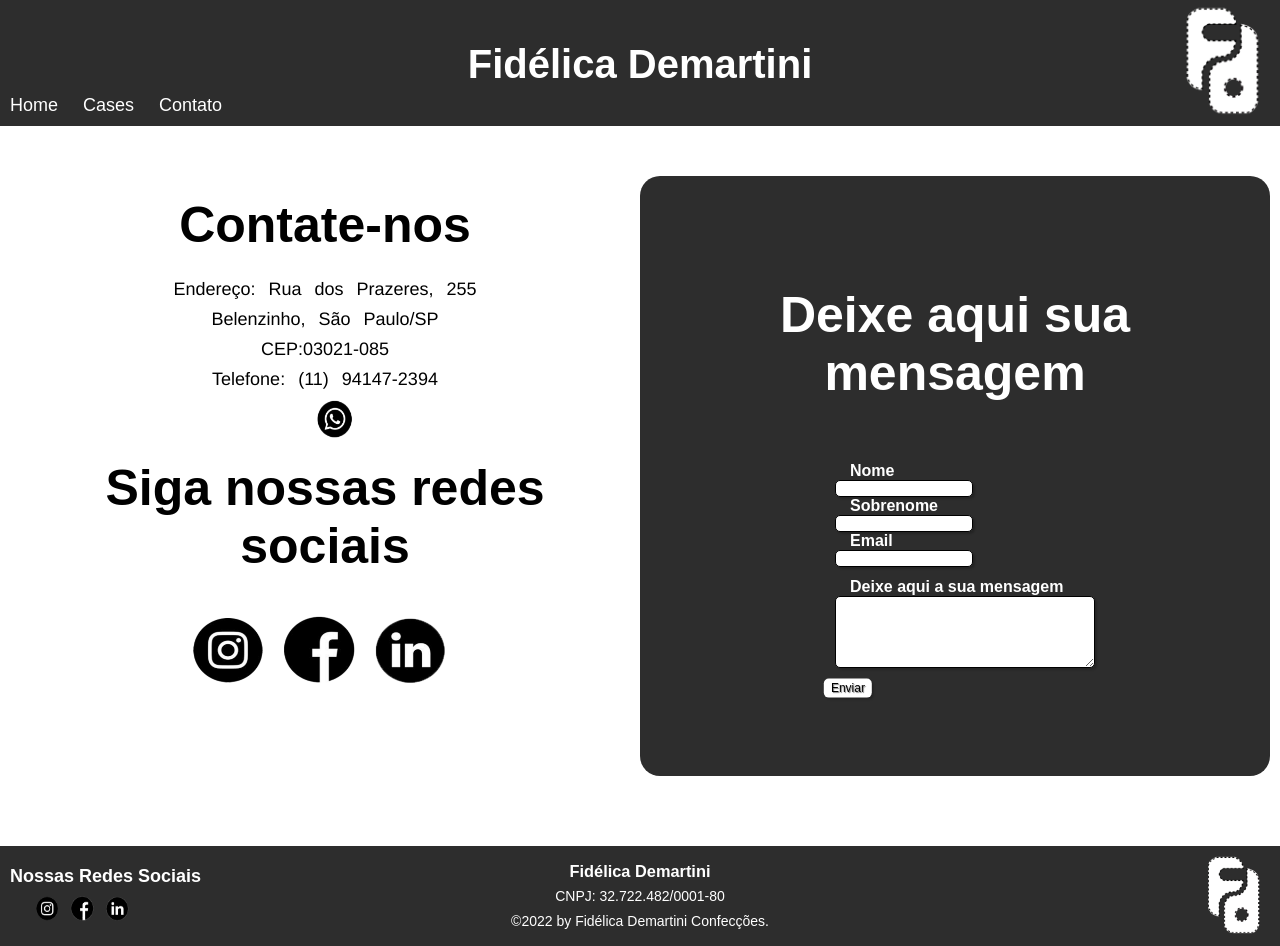
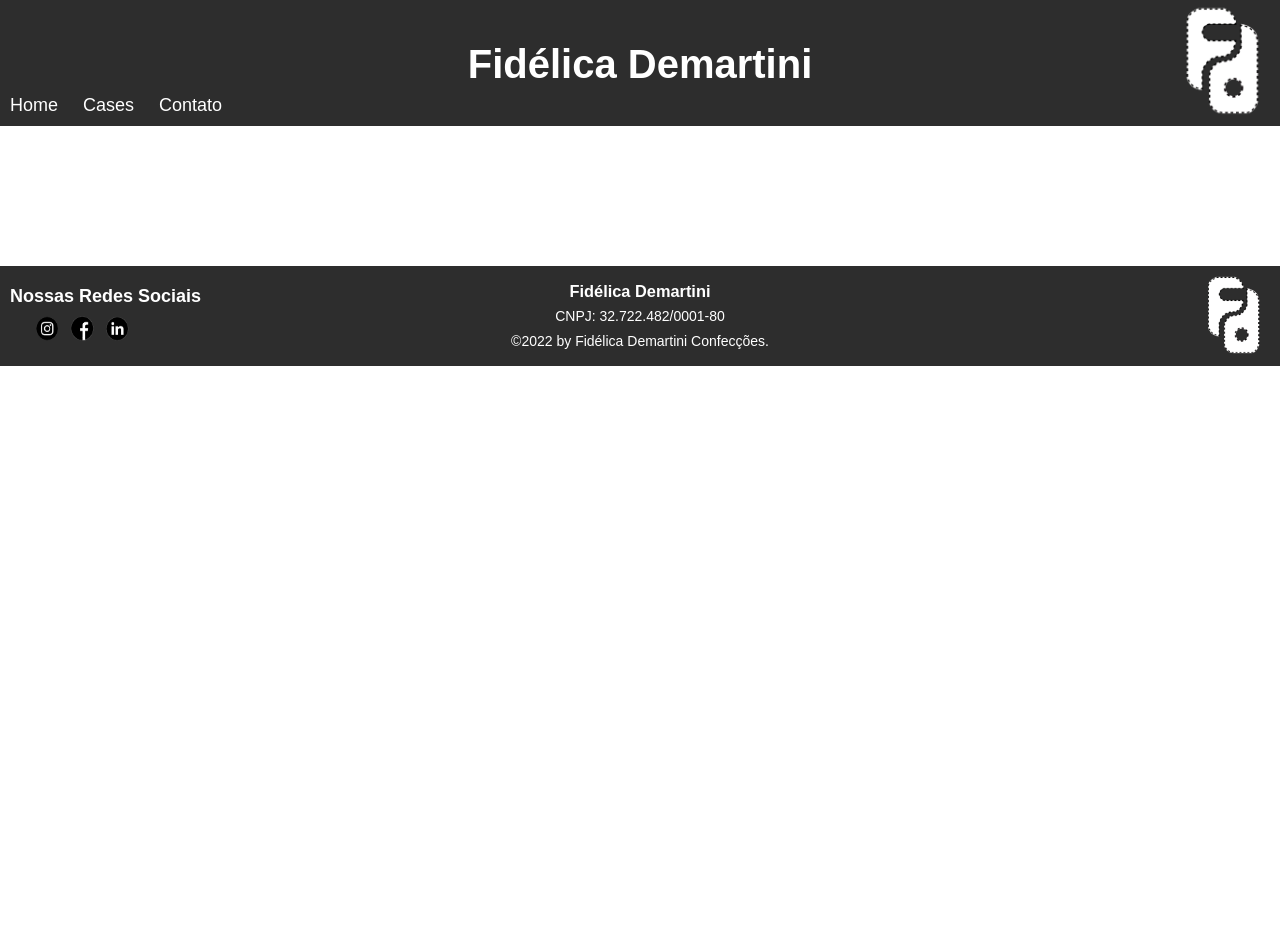
Before and after one commit to gianluccaagostini/portfolioFidelica, a plain HTML site: page Site/contato.html in a window 1280 px wide. After the commit the page ends 800 px from the top, so only its background shows below. Drawn offline with Linux system fonts and the light colour scheme; a web font is replaced by a local one.

Commit message:
Add files via upload

```diff
--- a/Site/contato.html
+++ b/Site/contato.html
@@ -36,50 +36,7 @@
         </div>
     </div>
     <div class="content">
-        <div class="contato">
-            <h2>Contate-nos</h2>
-            <p> Endereço: Rua dos Prazeres, 255<br>
-                Belenzinho, São Paulo/SP<br>
-                CEP:03021-085<br>
-                Telefone: (11) 94147-2394</p>
-                <img src="./imagens/whatsapp.png">
-            <div class="redessociaiscontato">
-            <h2>Siga nossas redes sociais</h2>
-                <img src="./imagens/instagram.png">
-                <img src="./imagens/facebook.png">
-                <img src="./imagens/pinterest.png">
-            </div>
-        </div>
-        <div class="form">
-            <h2>Deixe aqui sua mensagem</h2>
-            <form>
-                    <div class="campo">
-                        <label for="nome"><strong>Nome</strong></label>
-                        <input type="text" name="nome" id="nome" required>
-                    </div>
-
-                    <div class="campo">
-                        <label for="sobrenome"><strong>Sobrenome</strong></label>
-                        <input type="text" name="sobrenome" id="sobrenome" required>
-                    </div>
-                </fieldset>
-
-                <div class="campo">
-                    <label for="email"><strong>Email</strong></label>
-                    <input type="email" name="email" id="email" required>
-                </div>
-
-                <div class="campo">
-                    <br>
-                    <label for="experiencia"><strong>Deixe aqui a sua mensagem </strong></label>
-                    <textarea rows="6" style="width: 26em" id="mensagem" name="mensagem"></textarea>
-                </div>
-
-                <button class="botao" type="submit" onsubmit="">Enviar</button>
-
-            </form>
-
-        </div>
+        <h2></h2>
     </div>
     <footer>
         <img src="./imagens/LOGO_FIDELICA_png.png">
--- a/Site/style.css
+++ b/Site/style.css
@@ -12,7 +12,7 @@ body {
     background-color: hsl(0, 0%, 100%);
 }
 
-/*------------------------------------------------- Cabeçalho------------------------------------------------------- */
+/*--------------------------------------------- Cabeçalho------------------------------------------------------- */
 
 .cabecalho {
     display: flex;
@@ -72,7 +72,7 @@ body {
     padding: 10px;
 }
 
-/*---------------------------------------------------Sub menu----------------------------------------------------*/
+/*---------------------------------Sub menu----------------------------------------------------*/
 
 .dpmenu ul ul{
     width:200%;
@@ -105,12 +105,12 @@ body {
 }
 
 
-/*------------------------------------------------------ fim cabeçalho --------------------------------------*/
+/*---------------------------------------------------------- fim cabeçalho --------------------------------------*/
 
 .content {
-    margin-top: 40px;
-    padding: 10px;
-    display: flex;
+    margin-top: 50px;
+    padding: 20px;
+    display: block;
     justify-content: space-between;
     height: 100%;
     width: 100%;
@@ -121,152 +121,7 @@ body {
     align-items: center;
     font-size: 40px;
     text-align: center;
-}
-.contato {
-    display: block ;
-    width: 50%;
-    height: 600px;
-}
 
-.contato img {
-    left: 300px;
-    display: flex;
-    width:100%;
-    border-radius: 20px;
-    margin: 5px;
-    position: relative;
-    height: 40px;
-    width: 40px;
-
-}
-.contato h2 {
-    color:hsl(0, 0%, 0%);
-    align-items: center;
-    font-size: 50px;
-    text-align: center;
-    padding: 20px;
-}
-
-.contato p {
-    color:hsl(0, 0%, 0%);
-    font-family: Helvetica;
-    font-style: normal;
-    line-height: 30px;
-    word-spacing: 8px;
-    width: 100%;
-    position: relative;
-    align-items: center;
-    font-size: 18px;
-    text-align: center;
-}
-
-.redessociaiscontato {
-    position: relative;
-    width: 100%px;
-    height: 50%px;
-    margin: 5px;
-    margin-top: 10px;
-    left: 0px;
-    display: block;
-    align-items: center;
-    justify-content: center;
-}
-
-.redessociaiscontato h2 {
-    position: relative;
-    width:100%;
-    color:hsl(0, 0%, 0%);
-    align-items: center;
-    font-size: 50px;
-    text-align: center;
-    justify-content: center;
-    padding: 10px;
-}
-
-.redessociaiscontato img {
-    position: relative;
-    width: 80px;
-    height: 70px;
-    margin: 4px;
-    left: 170px;
-    margin-top: 30px;
-    display: inline-block;
-}
-
-.form {
-    display: block ;
-    width: 50%;
-    height: 600px;
-    border-radius: 20px;
-    background-color:#2d2d2d;
-    margin-bottom: 1em;
-
-}
-
-.form h2 {
-    position: relative;
-    width:100%;
-    color:hsl(0, 0%, 100%);
-    align-items: center;
-    font-size: 50px;
-    text-align: center;
-    justify-content: center;
-    padding: 10px;
-    margin-top: 100px;
-    margin-bottom: 50px;
-}
-
-.form label {
-    left: 200px;
-    color:hsl(0, 0%, 100%);
-    font-style: normal;
-    word-spacing: 0px;
-    width: 100%;
-    position: relative;
-    align-items: center;
-    font-size: 16px;
-    text-align: justify;
-    padding: 10px;
-}
-
-.form input[type="text"], .form input[type="email"], .form textarea {
-    padding: 0.2em;
-    left: 195px;
-    position: relative;
-    width: 25   0px;
-    border: 1px solid #000000;
-    box-shadow: 2px 2px 2px rgba(0,0,0,0.2);
-    display: block;
-    text-align: center;
-    justify-content: center;
-    color:#000
-}
-
-.botao {
-    font-size: 1.2em;
-    background: #ffffff;
-    border: 0;
-    margin-bottom: 1em;
-    color: #000000;
-    padding: 0.2em 0.6em;
-    box-shadow: 2px 2px 2px rgba(0,0,0,0.2);
-    text-shadow: 1px 1px 1px rgba(0,0,0,0.5);
-    position: relative;
-    top: 50%;
-    left: 33%;
-    margin-top: 20px;
-    transform: translate(-50%, -50%)
-}
-
-.botao:hover {
-    background: #c2c2c2;
-    box-shadow: inset 2px 2px 2px rgba(0,0,0,0.2);
-    text-shadow: none;
-}
-
-
-.botao{
-    cursor: pointer;
 }
 
 .card {
@@ -564,10 +419,3 @@ footer img {
 .infos h3 {
     margin-top: 10px;
 }
-
-input, select, textarea, button {
-    font-family: sans-serif;
-    font-size: 1em;
-    color: #59429d;
-    border-radius: 5px;
-}
```
